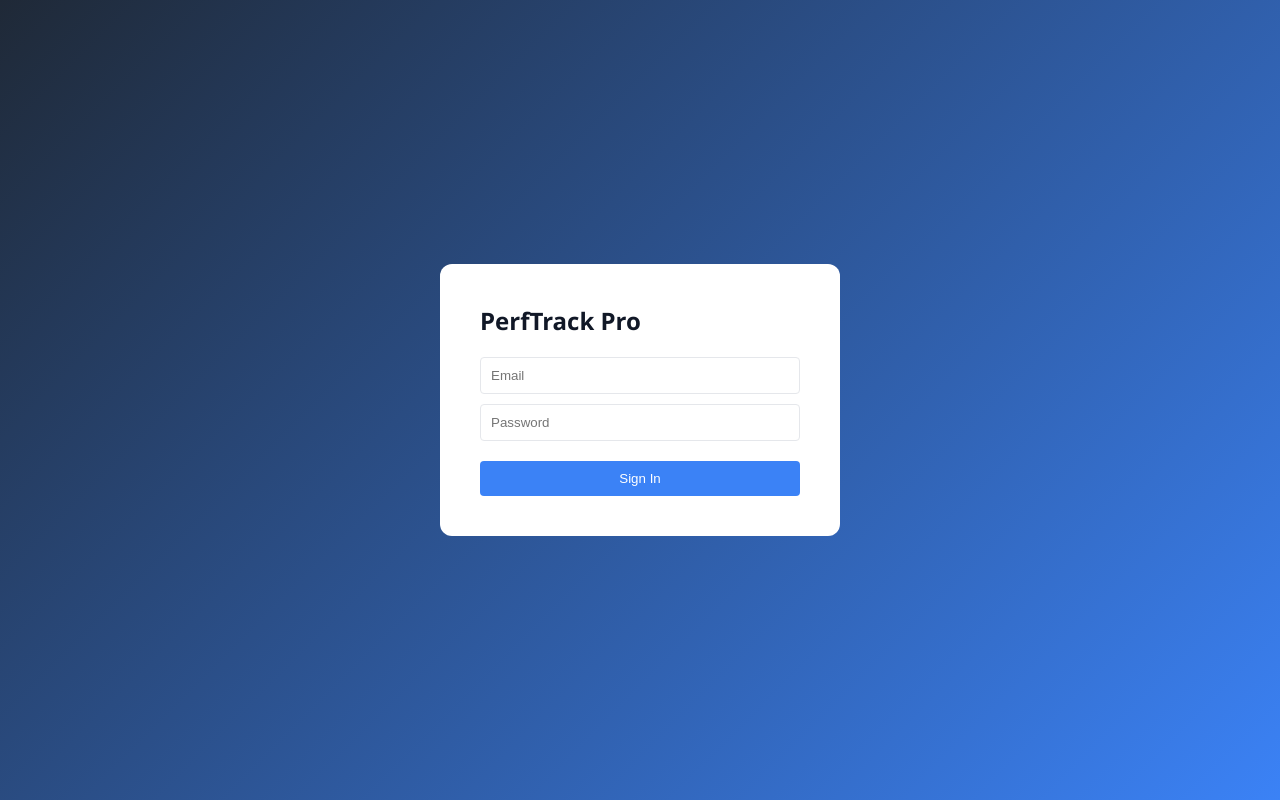
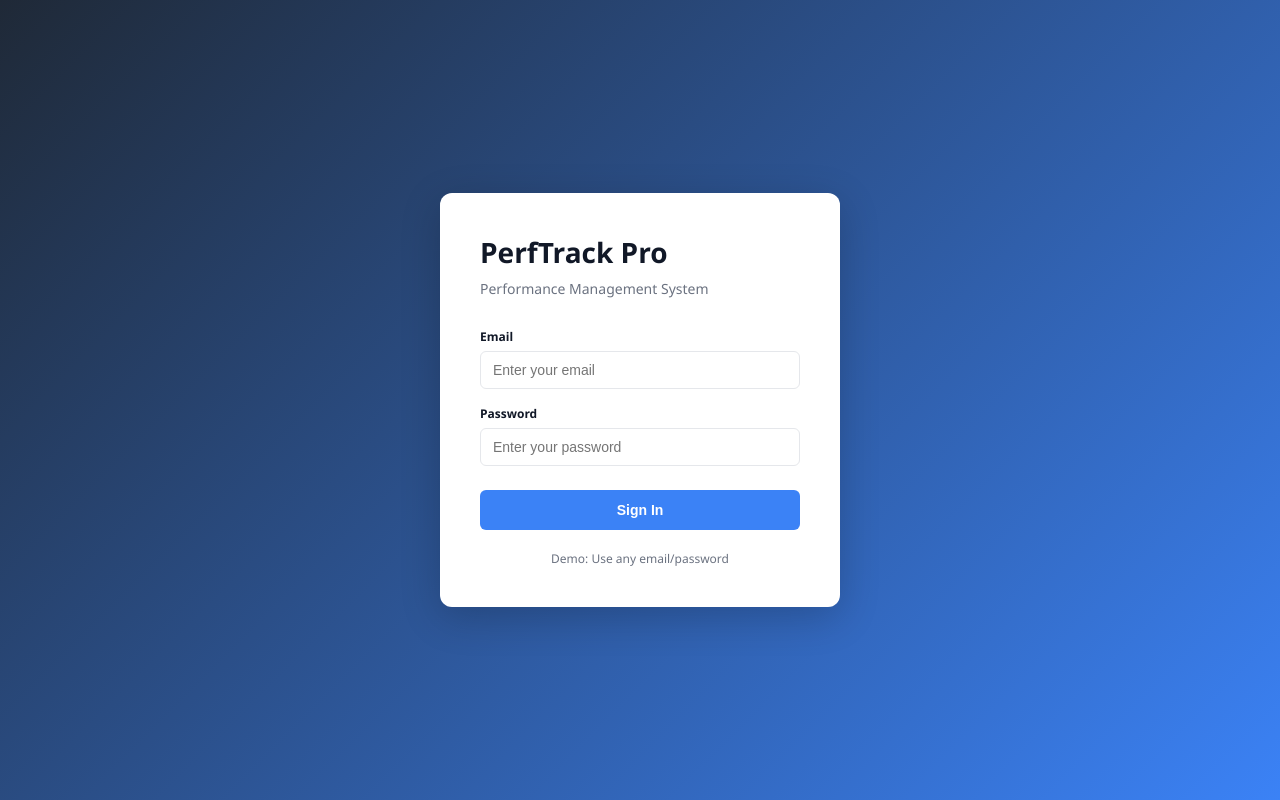
Before and after one commit to dilipbbsr-web/perftrack-pro, a React (Create React App) app: page / in a window 1280 px wide. Built offline with nearby package versions, Linux system fonts and the light colour scheme; no server answers.

Commit message:
Clean App_FINAL.jsx

```diff
--- a/src/App.jsx
+++ b/src/App.jsx
@@ -1,5 +1,5 @@
 import React, { useState, useEffect } from 'react';
-import { Users, Target, Menu, X, LogOut, Home, Plus } from 'lucide-react';
+import { LogOut } from 'lucide-react';
 import { supabase } from './supabaseClient';
 
 const COLORS = { primary: '#1f2937', secondary: '#3b82f6', accent: '#10b981', danger: '#ef4444', light: '#f3f4f6', text: '#111827', border: '#e5e7eb' };
@@ -8,55 +8,147 @@ function LoginPage({ onLogin }) {
   const [email, setEmail] = useState('');
   const [password, setPassword] = useState('');
 
+  const handleLogin = (e) => {
+    e.preventDefault();
+    if (email && password) {
+      onLogin({ email, name: email.split('@')[0] });
+      setEmail('');
+      setPassword('');
+    }
+  };
+
   return (
-    <div style={{ width: '100vw', height: '100vh', background: `linear-gradient(135deg, ${COLORS.primary}, ${COLORS.secondary})`, display: 'flex', alignItems: 'center', justifyContent: 'center' }}>
-      <div style={{ background: 'white', padding: '40px', borderRadius: '12px', width: '100%', maxWidth: '400px' }}>
-        <h1 style={{ fontSize: '24px', fontWeight: '700', marginBottom: '20px' }}>PerfTrack Pro</h1>
-        <input type="email" value={email} onChange={(e) => setEmail(e.target.value)} placeholder="Email" style={{ width: '100%', padding: '10px', marginBottom: '10px', border: `1px solid ${COLORS.border}`, borderRadius: '4px', boxSizing: 'border-box' }} />
-        <input type="password" value={password} onChange={(e) => setPassword(e.target.value)} placeholder="Password" style={{ width: '100%', padding: '10px', marginBottom: '20px', border: `1px solid ${COLORS.border}`, borderRadius: '4px', boxSizing: 'border-box' }} />
-        <button onClick={() => email && password && onLogin({ email, name: email.split('@')[0] })} style={{ width: '100%', padding: '10px', background: COLORS.secondary, color: 'white', border: 'none', borderRadius: '4px', cursor: 'pointer' }}>Sign In</button>
+    <div style={{ width: '100vw', height: '100vh', background: `linear-gradient(135deg, ${COLORS.primary}, ${COLORS.secondary})`, display: 'flex', alignItems: 'center', justifyContent: 'center', fontFamily: "'Segoe UI'" }}>
+      <div style={{ background: 'white', padding: '40px', borderRadius: '12px', boxShadow: '0 10px 40px rgba(0,0,0,0.2)', width: '100%', maxWidth: '400px' }}>
+        <h1 style={{ fontSize: '28px', fontWeight: '700', marginBottom: '8px', color: COLORS.text }}>PerfTrack Pro</h1>
+        <p style={{ fontSize: '14px', color: '#6b7280', marginBottom: '30px' }}>Performance Management System</p>
+
+        <form onSubmit={handleLogin}>
+          <div style={{ marginBottom: '16px' }}>
+            <label style={{ display: 'block', fontSize: '12px', fontWeight: '600', marginBottom: '6px', color: COLORS.text }}>Email</label>
+            <input
+              type="email"
+              value={email}
+              onChange={(e) => setEmail(e.target.value)}
+              placeholder="Enter your email"
+              style={{ width: '100%', padding: '10px 12px', border: `1px solid ${COLORS.border}`, borderRadius: '6px', fontSize: '14px', boxSizing: 'border-box' }}
+            />
+          </div>
+
+          <div style={{ marginBottom: '24px' }}>
+            <label style={{ display: 'block', fontSize: '12px', fontWeight: '600', marginBottom: '6px', color: COLORS.text }}>Password</label>
+            <input
+              type="password"
+              value={password}
+              onChange={(e) => setPassword(e.target.value)}
+              placeholder="Enter your password"
+              style={{ width: '100%', padding: '10px 12px', border: `1px solid ${COLORS.border}`, borderRadius: '6px', fontSize: '14px', boxSizing: 'border-box' }}
+            />
+          </div>
+
+          <button
+            type="submit"
+            style={{ width: '100%', padding: '12px', background: COLORS.secondary, color: 'white', border: 'none', borderRadius: '6px', fontSize: '14px', fontWeight: '600', cursor: 'pointer' }}
+          >
+            Sign In
+          </button>
+        </form>
+
+        <div style={{ marginTop: '20px', fontSize: '12px', color: '#6b7280', textAlign: 'center' }}>
+          Demo: Use any email/password
+        </div>
       </div>
     </div>
   );
 }
 
 function Dashboard() {
-  const [users, setUsers] = useState(0);
+  const [stats, setStats] = useState({ users: 0, employees: 0, kpis: 0 });
 
   useEffect(() => {
-    const load = async () => {
-      const { data } = await supabase.from('users').select('*');
-      setUsers(data?.length || 0);
+    const loadStats = async () => {
+      try {
+        const { data: users } = await supabase.from('users').select('*');
+        const { data: employees } = await supabase.from('employees').select('*');
+        const { data: kpis } = await supabase.from('kpis').select('*');
+
+        setStats({
+          users: users?.length || 0,
+          employees: employees?.length || 0,
+          kpis: kpis?.length || 0
+        });
+      } catch (err) {
+        console.error('Error loading stats:', err);
+      }
     };
-    load();
+    loadStats();
   }, []);
 
   return (
     <div style={{ padding: '30px' }}>
-      <h2>Dashboard</h2>
-      <div style={{ marginTop: '20px' }}>
-        <div style={{ background: 'white', padding: '20px', borderRadius: '8px' }}>
-          <p>Total Users: {users}</p>
+      <h2 style={{ fontSize: '24px', fontWeight: '700', marginBottom: '30px', color: COLORS.text }}>Dashboard</h2>
+
+      <div style={{ display: 'grid', gridTemplateColumns: 'repeat(auto-fit, minmax(250px, 1fr))', gap: '20px' }}>
+        <div style={{ background: 'white', padding: '24px', borderRadius: '8px', border: `1px solid ${COLORS.border}` }}>
+          <p style={{ margin: '0 0 12px 0', color: '#6b7280', fontSize: '14px', fontWeight: '500' }}>Total Users</p>
+          <p style={{ margin: 0, fontSize: '32px', fontWeight: '700', color: COLORS.secondary }}>{stats.users}</p>
         </div>
+
+        <div style={{ background: 'white', padding: '24px', borderRadius: '8px', border: `1px solid ${COLORS.border}` }}>
+          <p style={{ margin: '0 0 12px 0', color: '#6b7280', fontSize: '14px', fontWeight: '500' }}>Total Employees</p>
+          <p style={{ margin: 0, fontSize: '32px', fontWeight: '700', color: COLORS.accent }}>{stats.employees}</p>
+        </div>
+
+        <div style={{ background: 'white', padding: '24px', borderRadius: '8px', border: `1px solid ${COLORS.border}` }}>
+          <p style={{ margin: '0 0 12px 0', color: '#6b7280', fontSize: '14px', fontWeight: '500' }}>Total KPIs</p>
+          <p style={{ margin: 0, fontSize: '32px', fontWeight: '700', color: COLORS.warning }}>{stats.kpis}</p>
+        </div>
+      </div>
+
+      <div style={{ marginTop: '40px', background: 'white', padding: '24px', borderRadius: '8px', border: `1px solid ${COLORS.border}` }}>
+        <h3 style={{ marginTop: 0, marginBottom: '20px', fontSize: '18px', fontWeight: '600', color: COLORS.text }}>Welcome to PerfTrack Pro</h3>
+        <p style={{ color: '#6b7280', lineHeight: '1.6' }}>
+          This is your performance management system. The dashboard displays key statistics from your Supabase database.
+        </p>
       </div>
     </div>
   );
 }
 
 export default function App() {
-  const [logged, setLogged] = useState(false);
-  const [user, setUser] = useState(null);
+  const [isLoggedIn, setIsLoggedIn] = useState(false);
+  const [currentUser, setCurrentUser] = useState(null);
 
-  if (!logged) {
-    return <LoginPage onLogin={(u) => { setUser(u); setLogged(true); }} />;
+  const handleLogin = (user) => {
+    setCurrentUser(user);
+    setIsLoggedIn(true);
+  };
+
+  const handleLogout = () => {
+    setIsLoggedIn(false);
+    setCurrentUser(null);
+  };
+
+  if (!isLoggedIn) {
+    return <LoginPage onLogin={handleLogin} />;
   }
 
   return (
-    <div style={{ minHeight: '100vh', background: COLORS.light }}>
-      <div style={{ background: 'white', padding: '15px 20px', borderBottom: `1px solid ${COLORS.border}`, display: 'flex', justifyContent: 'space-between', alignItems: 'center' }}>
-        <h1>PerfTrack Pro</h1>
-        <button onClick={() => setLogged(false)} style={{ padding: '8px 16px', background: COLORS.danger, color: 'white', border: 'none', borderRadius: '4px', cursor: 'pointer' }}>Logout</button>
+    <div style={{ minHeight: '100vh', background: COLORS.light, fontFamily: "'Segoe UI'" }}>
+      <div style={{ background: 'white', padding: '16px 24px', borderBottom: `1px solid ${COLORS.border}`, display: 'flex', justifyContent: 'space-between', alignItems: 'center' }}>
+        <h1 style={{ margin: 0, fontSize: '20px', fontWeight: '700', color: COLORS.text }}>PerfTrack Pro</h1>
+        <div style={{ display: 'flex', alignItems: 'center', gap: '16px' }}>
+          <span style={{ fontSize: '14px', color: COLORS.text }}>Welcome, {currentUser?.name}!</span>
+          <button
+            onClick={handleLogout}
+            style={{ display: 'flex', alignItems: 'center', gap: '6px', padding: '8px 16px', background: COLORS.danger, color: 'white', border: 'none', borderRadius: '6px', cursor: 'pointer', fontSize: '14px', fontWeight: '600' }}
+          >
+            <LogOut size={16} />
+            Logout
+          </button>
+        </div>
       </div>
+
       <Dashboard />
     </div>
   );
```
